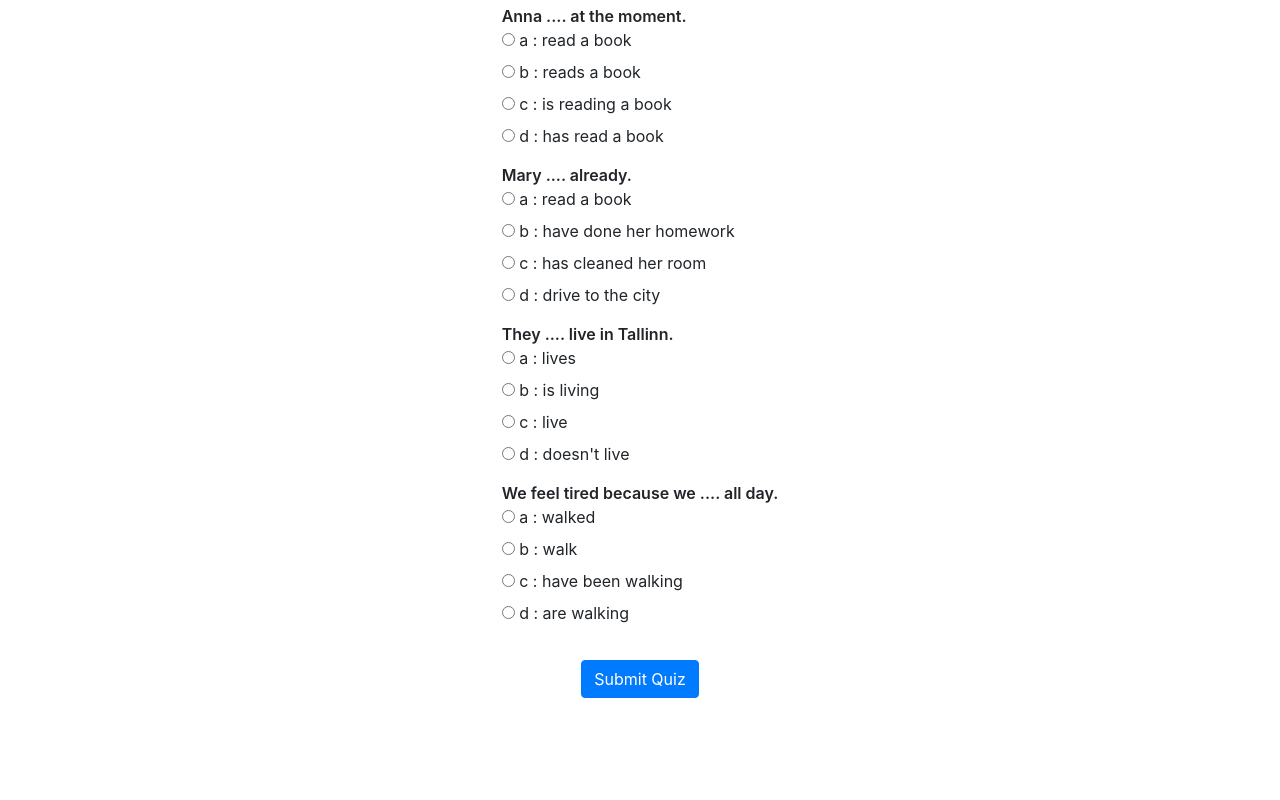
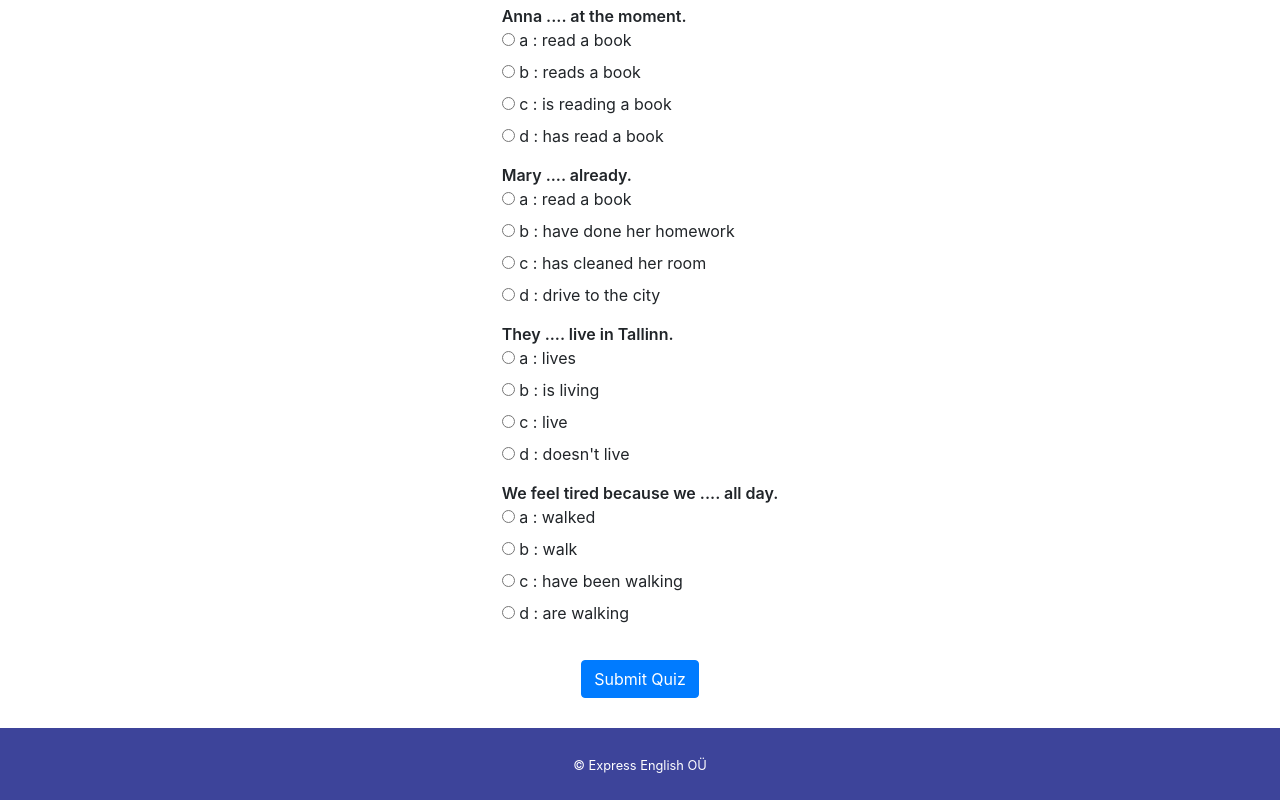
Before and after one commit to akudrin/ExpressEnglishQuiz, a plain HTML site: page index.html in a window 1280 px wide. Shown: the part 305-1105 px from the top of the page. Drawn offline with nearby package versions, Linux system fonts and the light colour scheme.

Commit message:
Added footer

```diff
--- a/css/styles.css
+++ b/css/styles.css
@@ -18,8 +18,12 @@ img {
   margin-bottom: 20px;
 }
 button {
-  margin-bottom: 100px;
+  margin-bottom: 30px;
 }
 h3 {
   margin-bottom: 30px;
 }
+#sticky-footer {
+  background-color: #3d449a;
+  color: #ffffff;
+}
--- a/index.html
+++ b/index.html
@@ -63,6 +63,11 @@
         Submit Quiz
       </button>
     </div>
+    <footer id="sticky-footer" class="py-4">
+      <div class="container text-center">
+        <small>&copy; Express English OÜ</small>
+      </div>
+    </footer>
     <script src="js/script.js"></script>
   </body>
 </html>
```
